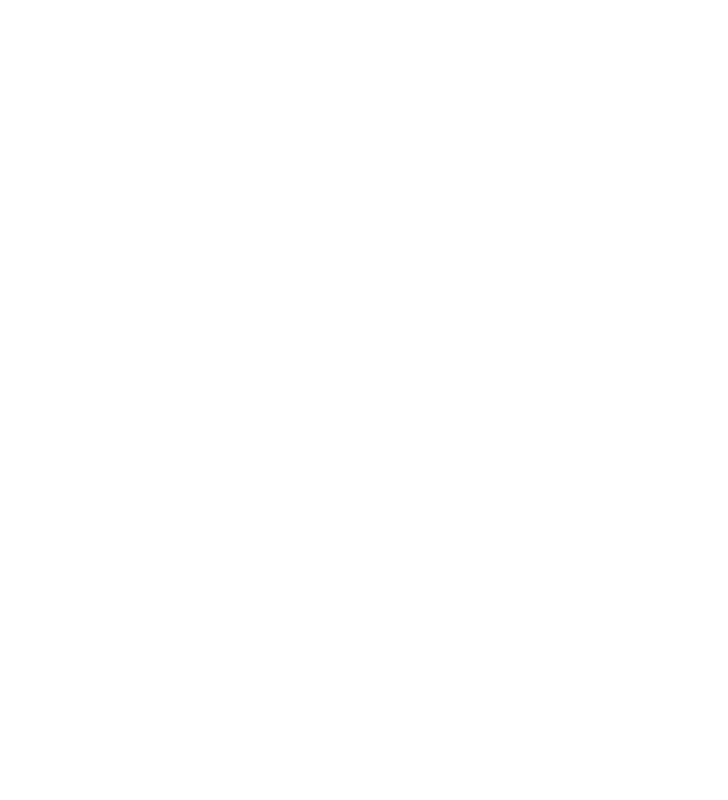
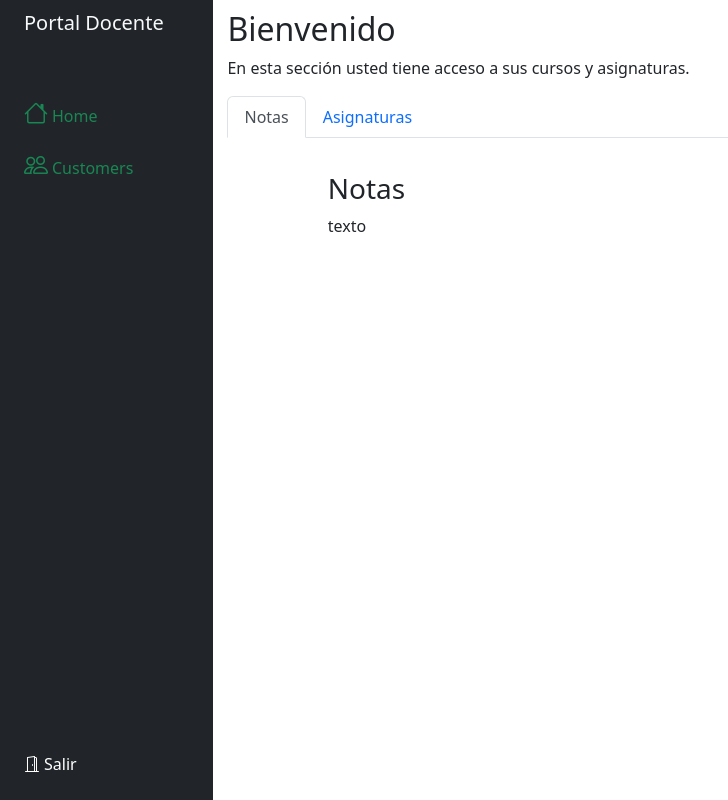
Before and after one commit to 3stella03/Proyecto-Arquitectura, an Angular app: page /sidebar in a window 1280 px wide. Before the commit this address led to /. Shown: the whole page, without its empty margins (0-728 px from the left). Built offline with nearby package versions, Linux system fonts and the light colour scheme.

Commit message:
Integración de componentes y detalles

```diff
--- a/src/app/Card/Card.component.html
+++ b/src/app/Card/Card.component.html
@@ -4,7 +4,7 @@
 			<div class="card-header" id="header-1"></div>
 			<div class="card-body">
 				<h5 class="card-title">{{curso.curso}}</h5>
-				<button type="button" class="btn btn-outline-success" id="ingresar">Ingresar</button>
+				<button type="button" class="btn btn-outline-success" id="ingresar" (click)="verCurso()">Ver curso</button>
 			</div>
 		</div>
 	</div>
--- a/src/app/Card/Card.component.ts
+++ b/src/app/Card/Card.component.ts
@@ -1,4 +1,5 @@
 import { Component, OnInit } from '@angular/core';
+import { Router } from '@angular/router';
 import { CursoModel } from '../models/curso.model';
 import { ObtenerCursosService } from '../services/obtener-cursos.service';
 
@@ -11,17 +12,26 @@ export class CardComponent implements OnInit {
 
   cursos:CursoModel[]=[];
 
-  constructor(private obtenerCursosService: ObtenerCursosService ) {
+  constructor(private obtenerCursosService: ObtenerCursosService, private router: Router) {
 
     this.getCursos();
 
    }
-  getCursos = () => {
+
+    getCursos = () => {
     this.obtenerCursosService.getCursos().subscribe((data: CursoModel[])=>{
       this.cursos = data;
       console.log(this.cursos);
     });
-}
+
+  }
+
+  verCurso = () => {
+    this.router.navigateByUrl('/sidebar');
+  }
+
+
+
 
   ngOnInit() {
   }
--- a/src/app/app-routing.module.ts
+++ b/src/app/app-routing.module.ts
@@ -2,9 +2,11 @@ import { NgModule } from '@angular/core';
 import { RouterModule, Routes } from '@angular/router';
 import { HomeComponent } from './home/home.component';
 import { LoginComponent } from './Login/Login.component';
+import { Side_barComponent} from './side_bar/side_bar.component';
 
 const routes: Routes = [
   { path: 'home', component: HomeComponent },
+  { path: 'sidebar', component: Side_barComponent },
   { path: '', component: LoginComponent },
 ];
 
--- a/src/app/side_bar/side_bar.component.html
+++ b/src/app/side_bar/side_bar.component.html
@@ -8,12 +8,12 @@
                 <hr>
                 <ul class="nav nav-pills flex-column mb-sm-auto mb-0 align-items-center align-items-sm-start" id="menu">
                     <li class="nav-item">
-                        <a href="#" class="nav-link align-middle px-0 text-success">
+                        <a class="btn nav-link align-middle px-0 text-success" (click)="verHome()">
                             <i class="fs-4 bi-house"></i> <span class="ms-1 d-none d-sm-inline">Home</span>
                         </a>
                     </li>
                     <li>
-                        <a href="#" class="nav-link px-0 align-middle text-success">
+                        <a class="btn nav-link px-0 align-middle text-success">
                             <i class="fs-4 bi-people"></i> <span class="ms-1 d-none d-sm-inline">Customers</span> </a>
                     </li>
                 </ul>
@@ -32,10 +32,10 @@
             <!-- Nav tabs -->
             <ul class="nav nav-tabs" role="tablist">
                 <li class="nav-item">
-                    <a class="nav-link active" data-toggle="tab" href="#notas">Notas</a>
+                    <a class="nav-link active" data-toggle="tab">Notas</a>
                 </li>
                 <li class="nav-item">
-                    <a class="nav-link" data-toggle="tab" href="#asignaturas">Asignaturas</a>
+                    <a class="nav-link" data-toggle="tab">Asignaturas</a>
                 </li>
             </ul>
             <!-- Tab panes -->
--- a/src/app/side_bar/side_bar.component.ts
+++ b/src/app/side_bar/side_bar.component.ts
@@ -1,4 +1,5 @@
 import { Component, OnInit } from '@angular/core';
+import { Router } from '@angular/router';
 
 @Component({
   selector: 'app-side_bar',
@@ -7,9 +8,13 @@ import { Component, OnInit } from '@angular/core';
 })
 export class Side_barComponent implements OnInit {
 
-  constructor() { }
+  constructor(private router: Router) { }
 
   ngOnInit() {
   }
 
+  verHome = () => {
+    this.router.navigateByUrl('/home');
+  }
+
 }
```
